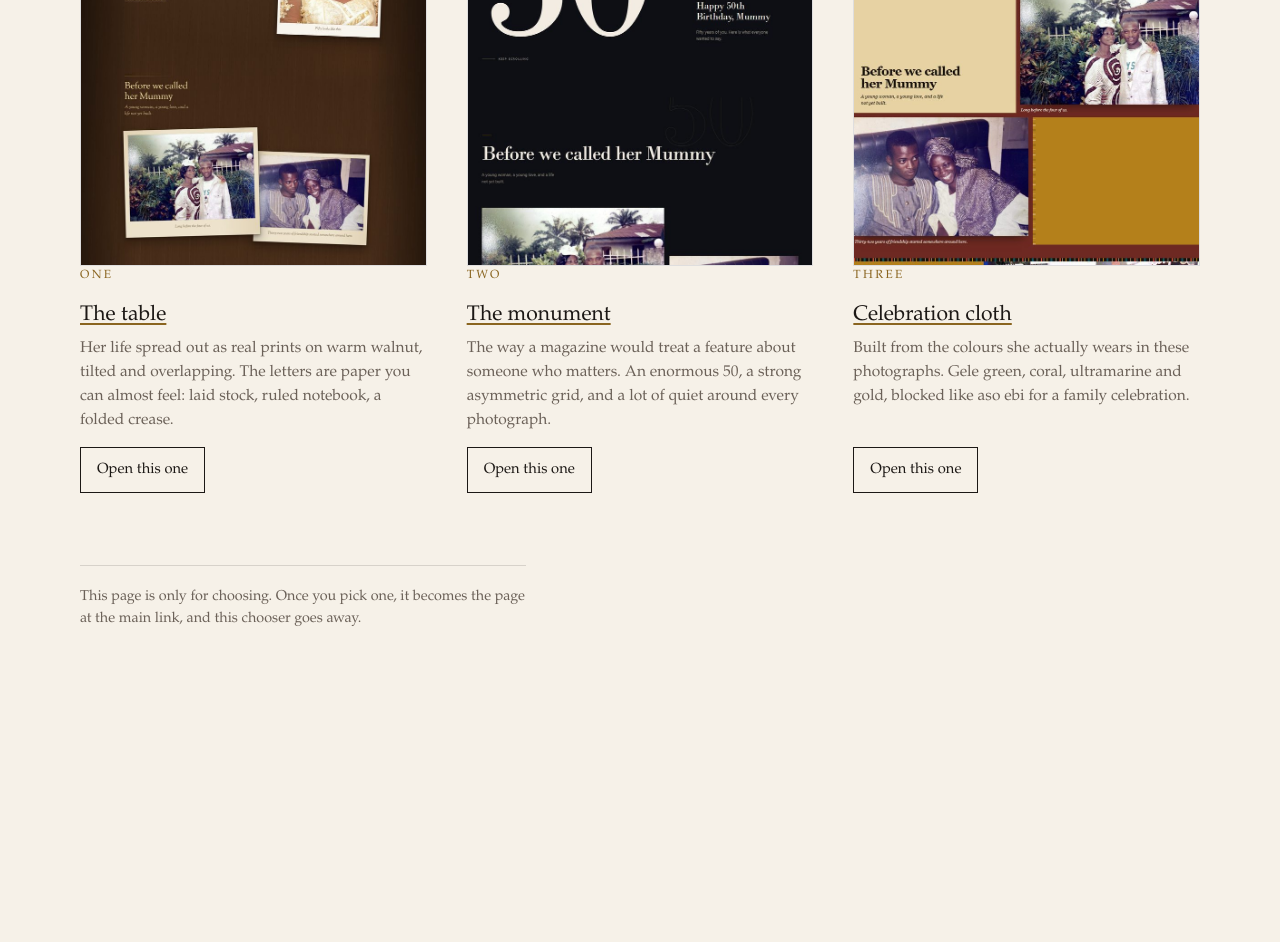
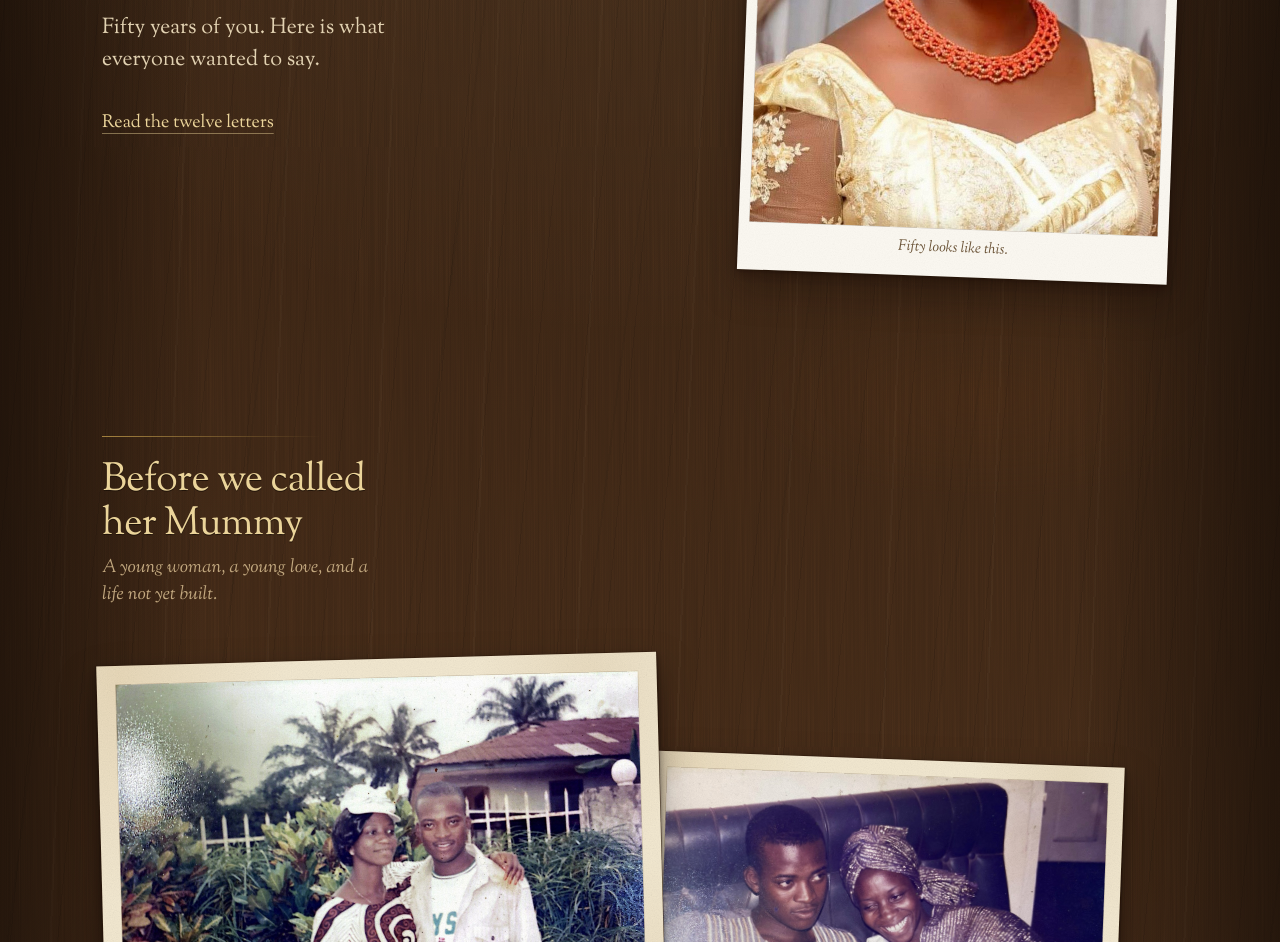
Before and after one commit to mofchris/mums-50th, a plain HTML site: page index.html in a window 1280 px wide. Shown: the part 453-1395 px from the top of the page. Before the commit the page ends 1180 px from the top, so only its background shows below. Drawn offline with Linux system fonts and the light colour scheme.

Commit message:
Make the table the page she opens, and finish it
Design one moves to the root, so the link goes straight to the page instead
of a chooser. Two and three stay where they are.

Three fixes from the review. The wide letters all sat in the left sixty
percent of the table, which read as a column rather than a spread, so they
now alternate near the left edge and the right and the table gets used. Who
wrote each letter was set in letterspaced capitals above the name, the
smallest and hardest type on a page built for a fiftieth birthday; it now
reads in the letter's own italic under the name, and still lands on a whole
number of rules on the ruled stock. Selection and caret are themed, since a
default blue drag across her husband's letter belonged to no design.

```diff
--- a/index.html
+++ b/index.html
@@ -2,141 +2,60 @@
 <html lang="en">
 <head>
 <meta charset="utf-8">
-<meta name="viewport" content="width=device-width, initial-scale=1">
+<meta name="viewport" content="width=device-width, initial-scale=1, viewport-fit=cover">
+<title>Happy 50th Birthday, Mummy</title>
+<meta name="description" content="Eighteen photographs and twelve letters, laid out on a table for her fiftieth birthday.">
+<meta name="theme-color" content="#2B180D">
+<meta name="color-scheme" content="dark light">
 <meta name="robots" content="noindex, nofollow">
-<title>Three ways to say it</title>
-<meta name="description" content="Three designs for her fiftieth birthday. Pick one.">
-<style>
-  :root {
-    --ink: #1C1815;
-    --paper: #F6F1E8;
-    --muted: #6B6158;
-    --line: rgba(28, 24, 21, 0.14);
-    --gold: #8A6520;
-  }
-  * { box-sizing: border-box; }
-  html { -webkit-text-size-adjust: 100%; }
-  body {
-    margin: 0;
-    padding: clamp(28px, 7vw, 76px) clamp(16px, 5vw, 48px) clamp(48px, 10vw, 96px);
-    background: var(--paper);
-    color: var(--ink);
-    font-family: "Iowan Old Style", "Palatino Linotype", Palatino, Georgia, serif;
-    line-height: 1.55;
-  }
-  .wrap { max-width: 1120px; margin: 0 auto; }
-  .kicker {
-    margin: 0 0 10px;
-    font-size: 0.78rem;
-    letter-spacing: 0.2em;
-    text-transform: uppercase;
-    color: var(--gold);
-  }
-  h1 {
-    margin: 0 0 12px;
-    font-size: clamp(2rem, 6.4vw, 3.3rem);
-    line-height: 1.05;
-    font-weight: 400;
-  }
-  .lede {
-    margin: 0 0 clamp(30px, 6vw, 54px);
-    max-width: 56ch;
-    color: var(--muted);
-    font-size: clamp(1rem, 2.4vw, 1.12rem);
-  }
-  .grid {
-    display: grid;
-    gap: clamp(26px, 5vw, 40px);
-    grid-template-columns: 1fr;
-  }
-  @media (min-width: 760px) { .grid { grid-template-columns: repeat(3, 1fr); } }
-
-  .card { display: flex; flex-direction: column; }
-  .card a.shot {
-    display: block;
-    border: 1px solid var(--line);
-    background: #fff;
-    line-height: 0;
-    transition: box-shadow 0.18s ease, transform 0.18s ease;
-  }
-  .card a.shot:hover { box-shadow: 0 10px 30px rgba(28, 24, 21, 0.18); transform: translateY(-2px); }
-  .card img { width: 100%; height: auto; display: block; }
-  .card h2 {
-    margin: 16px 0 4px;
-    font-size: 1.32rem;
-    font-weight: 400;
-  }
-  .card h2 a { color: var(--ink); text-decoration-color: var(--gold); text-underline-offset: 0.16em; }
-  .card .num {
-    font-size: 0.74rem;
-    letter-spacing: 0.2em;
-    text-transform: uppercase;
-    color: var(--gold);
-  }
-  .card p { margin: 0 0 14px; color: var(--muted); font-size: 0.97rem; }
-  .card .open {
-    margin-top: auto;
-    align-self: start;
-    display: inline-block;
-    padding: 9px 16px;
-    min-height: 44px;
-    line-height: 26px;
-    border: 1px solid var(--ink);
-    color: var(--ink);
-    text-decoration: none;
-    font-size: 0.92rem;
-  }
-  .card .open:hover { background: var(--ink); color: var(--paper); }
-  a:focus-visible, .shot:focus-visible { outline: 3px solid var(--gold); outline-offset: 3px; }
-  footer {
-    margin-top: clamp(40px, 8vw, 72px);
-    padding-top: 20px;
-    border-top: 1px solid var(--line);
-    color: var(--muted);
-    font-size: 0.9rem;
-    max-width: 62ch;
-  }
-</style>
+<link rel="stylesheet" href="table.css">
 </head>
 <body>
-<div class="wrap">
-  <p class="kicker">Her fiftieth</p>
-  <h1>Three ways to say it</h1>
-  <p class="lede">
-    Same eighteen photographs, same twelve letters, three different worlds.
-    Open each one, then pick the one she should wake up to.
-  </p>
 
-  <div class="grid">
-    <div class="card">
-      <a class="shot" href="one/" aria-label="Open design one, The table"><img src="assets/previews/one.jpg" alt="Design one: photographic prints laid out on a dark walnut table." width="760" height="897" loading="lazy" decoding="async"></a>
-      <span class="num">One</span>
-      <h2><a href="one/">The table</a></h2>
-      <p>Her life spread out as real prints on warm walnut, tilted and overlapping. The letters are paper you can almost feel: laid stock, ruled notebook, a folded crease.</p>
-      <a class="open" href="one/">Open this one</a>
+<a class="skip" href="#letters">Skip to the letters</a>
+
+<div class="table">
+  <main id="top">
+
+    <header class="hero" id="hero"></header>
+
+    <section class="album" id="album" aria-labelledby="album-title">
+      <h2 class="section-title" id="album-title">Eighteen photographs</h2>
+      <div class="album__chapters" id="chapters"></div>
+    </section>
+
+    <section class="letters" id="letters" aria-labelledby="letters-title">
+      <h2 class="section-title" id="letters-title">Twelve letters</h2>
+      <nav class="slip" id="slip" aria-labelledby="slip-title">
+        <h3 class="slip__title" id="slip-title">Everyone who wrote</h3>
+        <ul class="slip__list" id="slip-list"></ul>
+      </nav>
+      <div class="letters__pile" id="pile"></div>
+    </section>
+
+    <footer class="close" id="close"></footer>
+
+  </main>
+</div>
+
+<noscript>
+  <p class="noscript">This page needs JavaScript switched on to lay out the photographs and the letters.</p>
+</noscript>
+
+<dialog class="reader" id="reader" aria-labelledby="reader-author">
+  <div class="reader__paper">
+    <div class="reader__bar">
+      <p class="reader__from" id="reader-relation"></p>
+      <button type="button" class="reader__close" id="reader-close-top">Close</button>
     </div>
-
-    <div class="card">
-      <a class="shot" href="two/" aria-label="Open design two, The monument"><img src="assets/previews/two.jpg" alt="Design two: a very large numeral fifty set against a dark editorial page." width="760" height="897" loading="lazy" decoding="async"></a>
-      <span class="num">Two</span>
-      <h2><a href="two/">The monument</a></h2>
-      <p>The way a magazine would treat a feature about someone who matters. An enormous 50, a strong asymmetric grid, and a lot of quiet around every photograph.</p>
-      <a class="open" href="two/">Open this one</a>
-    </div>
-
-    <div class="card">
-      <a class="shot" href="three/" aria-label="Open design three, Celebration cloth"><img src="assets/previews/three.jpg" alt="Design three: blocks of gele green, gold and ultramarine holding the photographs." width="760" height="897" loading="lazy" decoding="async"></a>
-      <span class="num">Three</span>
-      <h2><a href="three/">Celebration cloth</a></h2>
-      <p>Built from the colours she actually wears in these photographs. Gele green, coral, ultramarine and gold, blocked like aso ebi for a family celebration.</p>
-      <a class="open" href="three/">Open this one</a>
+    <article class="reader__body" id="reader-body" tabindex="-1"></article>
+    <div class="reader__foot">
+      <button type="button" class="reader__close reader__close--foot" id="reader-close-bottom">Close this letter</button>
     </div>
   </div>
+</dialog>
 
-  <footer>
-    This page is only for choosing. Once you pick one, it becomes the page at the
-    main link, and this chooser goes away.
-  </footer>
-</div>
+<script src="data/content.js"></script>
+<script src="table.js"></script>
 </body>
 </html>
--- a/one/table.css
+++ b/table.css
@@ -107,6 +107,19 @@ body {
 }
 
 img { display: block; max-width: 100%; }
+
+/* The two surfaces the browser draws for us. A default blue drag across her
+   husband's letter is the only thing on this page that belongs to no design. */
+::selection {
+  background: rgba(201, 162, 77, 0.32);
+  color: var(--ink);
+}
+.reader ::selection,
+.letter ::selection {
+  background: rgba(142, 107, 37, 0.24);
+  color: var(--ink);
+}
+:root { caret-color: var(--gold-deep); }
 h1, h2, h3, h4, p, ul, figure, blockquote { margin: 0; }
 ul { padding: 0; list-style: none; }
 
@@ -657,18 +670,21 @@ main { position: relative; z-index: 1; }
 
 /* ---------------------------------------------------- letter contents */
 
+/* margin stays at zero so ruled stock keeps its whole number of rules */
 .letter__relation {
+  margin-top: 0;
   font-family: var(--display);
-  font-size: 0.68rem;
-  letter-spacing: 0.22em;
-  text-transform: uppercase;
+  font-style: italic;
+  font-size: 1rem;
+  letter-spacing: 0;
+  text-transform: none;
   color: #6B5326;
 }
 .stock-lined .letter__relation,
 .stock-airmail .letter__relation { color: #4E5C77; }
 
 .letter__author {
-  margin-top: 0.22em;
+  margin-top: 0;
   font-family: var(--display);
   font-weight: 400;
   font-size: clamp(1.6rem, 5.2vw, 2.1rem);
@@ -860,9 +876,8 @@ main { position: relative; z-index: 1; }
 }
 .reader__from {
   font-family: var(--display);
-  font-size: 0.7rem;
-  letter-spacing: 0.2em;
-  text-transform: uppercase;
+  font-style: italic;
+  font-size: 0.98rem;
   color: #6B5326;
 }
 
--- a/one/table.js
+++ b/table.js
@@ -40,18 +40,22 @@
   /* A tall sheet swings a long way at the corners, so on a phone the letters
      that run full length lie almost flat and only the short notes tilt. */
   var LETTERS = {
-    chike:    { stock: "laid",    fold: 1, wd: 62, mld: 4,  dyd: 0,   rotd: -0.8, wm: 96, mlm: 2, rotm: -0.8 },
-    cc:       { stock: "lined",   fold: 0, wd: 56, mld: 26, dyd: -30, rotd: 1.1,  wm: 94, mlm: 4, rotm: 0.35 },
+    /* The wide letters each take a row to themselves, so their left margin is
+       what decides whether the table looks used or half empty. They alternate
+       near the left edge and near the right, which walks the eye down the
+       table instead of down a column. mld + wd stays under 100. */
+    chike:    { stock: "laid",    fold: 1, wd: 62, mld: 3,  dyd: 0,   rotd: -0.8, wm: 96, mlm: 2, rotm: -0.8 },
+    cc:       { stock: "lined",   fold: 0, wd: 56, mld: 38, dyd: -30, rotd: 1.1,  wm: 94, mlm: 4, rotm: 0.35 },
     uche:     { stock: "laid",    fold: 2, wd: 66, mld: 2,  dyd: -20, rotd: -1.0, wm: 98, mlm: 0, rotm: -0.6 },
-    somi:     { stock: "laid",    fold: 0, wd: 58, mld: 28, dyd: -24, rotd: 0.9,  wm: 94, mlm: 4, rotm: 0.8 },
-    ifeoma:   { stock: "lined",   fold: 0, wd: 52, mld: 6,  dyd: -16, rotd: -1.3, wm: 92, mlm: 4, rotm: -0.4 },
-    dammy:    { stock: "laid",    fold: 1, wd: 60, mld: 24, dyd: -28, rotd: 0.7,  wm: 96, mlm: 2, rotm: 0.7 },
+    somi:     { stock: "laid",    fold: 0, wd: 58, mld: 37, dyd: -24, rotd: 0.9,  wm: 94, mlm: 4, rotm: 0.8 },
+    ifeoma:   { stock: "lined",   fold: 0, wd: 52, mld: 5,  dyd: -16, rotd: -1.3, wm: 92, mlm: 4, rotm: -0.4 },
+    dammy:    { stock: "laid",    fold: 1, wd: 60, mld: 35, dyd: -28, rotd: 0.7,  wm: 96, mlm: 2, rotm: 0.7 },
     jinghreh: { stock: "airmail", fold: 1, wd: 63, mld: 3,  dyd: -20, rotd: -0.9, wm: 96, mlm: 2, rotm: -0.7 },
     excel:    { stock: "note",    fold: 0, wd: 40, mld: 8,  dyd: 0,   rotd: 1.4,  wm: 84, mlm: 8, rotm: 1.2 },
     paul:     { stock: "note",    fold: 0, wd: 40, mld: 6,  dyd: 46,  rotd: -1.6, wm: 84, mlm: 6, rotm: -1.2 },
     nene:     { stock: "lined",   fold: 0, wd: 41, mld: 12, dyd: -10, rotd: -1.2, wm: 86, mlm: 9, rotm: -0.6 },
     osato:    { stock: "lined",   fold: 0, wd: 41, mld: 4,  dyd: 40,  rotd: 1.5,  wm: 86, mlm: 5, rotm: 0.55 },
-    oghenero: { stock: "laid",    fold: 1, wd: 64, mld: 16, dyd: -6,  rotd: 0.8,  wm: 96, mlm: 2, rotm: 0.7 }
+    oghenero: { stock: "laid",    fold: 1, wd: 64, mld: 32, dyd: -6,  rotd: 0.8,  wm: 96, mlm: 2, rotm: 0.7 }
   };
 
   /* Above this length a letter is folded: its pull quote stays out on the
@@ -131,7 +135,7 @@
     var fig = el("figure", "print" + (isScan ? " print--scan" : ""));
 
     var img = document.createElement("img");
-    img.src = "../" + photo.src;
+    img.src = photo.src;
     img.alt = photo.alt;
     img.width = photo.w;
     img.height = photo.h;
@@ -235,10 +239,13 @@
       var sheet = el("div", "sheet");
       var paper = el("div", "sheet__paper");
 
-      if (tribute.relation) { paper.appendChild(el("p", "letter__relation", tribute.relation)); }
+      /* Who wrote it reads under the name, in the letter's own italic, rather
+         than as letterspaced capitals above it. It is the line that tells her
+         who is speaking, so it should not be the smallest type on the page. */
       var author = el("h3", "letter__author", tribute.author);
       author.id = "author-" + tribute.id;
       paper.appendChild(author);
+      if (tribute.relation) { paper.appendChild(el("p", "letter__relation", tribute.relation)); }
       if (tribute.heading) { paper.appendChild(el("p", "letter__heading", tribute.heading)); }
       paper.appendChild(el("div", "letter__hair"));
 
```
Also changed, not shown: one/index.html (deleted, +0 -61 lines), tools/check.mjs (+5 -2 lines), assets/previews/one.jpg (deleted), assets/previews/three.jpg (deleted), assets/previews/two.jpg (deleted), fonts/sorts-mill-goudy-italic-latin.woff2 (renamed from one/fonts/sorts-mill-goudy-italic-latin.woff2), fonts/sorts-mill-goudy-latin.woff2 (renamed from one/fonts/sorts-mill-goudy-latin.woff2).
